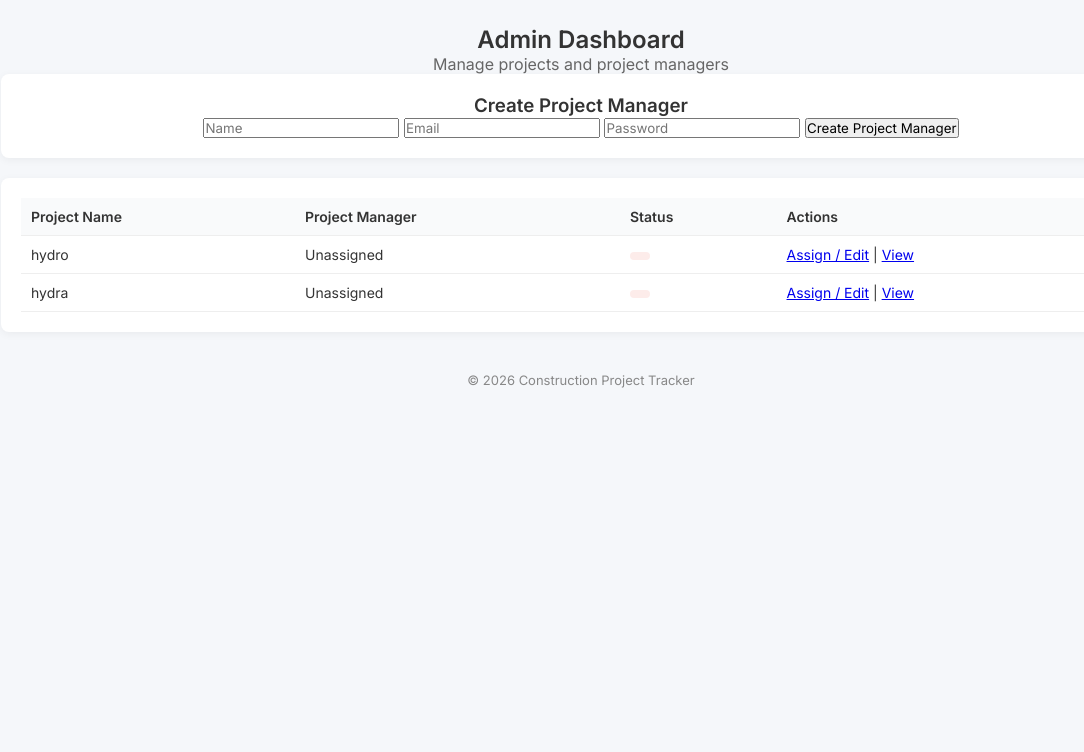
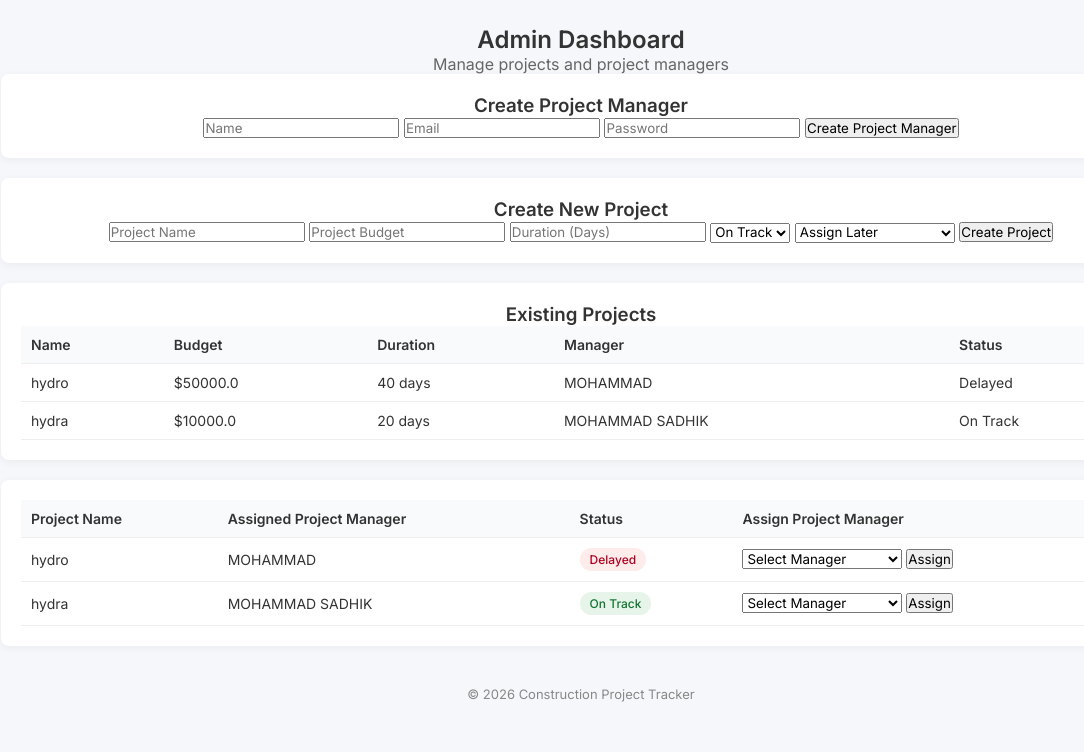
Before and after one commit to sadhikmohammadb5/construction_project_tracker, a Flask app: page /admin in a window 1280 px wide. Shown: the part 106-858 px from the top of the page, without its empty margins (59-1143 px from the left). Before the commit the page ends 494 px from the top, so only its background shows below. Run offline with Flask 3, Linux system fonts and the light colour scheme.

Commit message:
updated files

```diff
--- a/app.py
+++ b/app.py
@@ -41,7 +41,42 @@ def index():
 @app.route("/admin")
 def admin_dashboard():
     projects = Project.query.order_by(Project.id.desc()).all()
-    return render_template("admin/dashboard.html", projects=projects)
+
+    project_managers = ProjectManager.query.order_by(ProjectManager.name.asc()).all()
+
+    return render_template(
+        "admin/dashboard.html",
+        projects=projects,
+        project_managers=project_managers
+    )
+
+
+
+# ---------------
+#assign route
+# ---------------
+
+
+@app.route("/admin/assign-project/<int:project_id>", methods=["POST"])
+def assign_project_to_pm(project_id):
+
+    project = Project.query.get_or_404(project_id)
+
+    pm_id = request.form.get("pm_id")
+
+    if not pm_id:
+        flash("Please select a project manager", "error")
+        return redirect(url_for("admin_dashboard"))
+
+    project.project_manager_id = int(pm_id)
+
+    db.session.commit()
+
+    flash("Project assigned successfully", "success")
+    return redirect(url_for("admin_dashboard"))
+
+
+
 
 
 # ----------------------
@@ -143,8 +178,15 @@ def submit_work_log():
 # ----------------------
 @app.route("/project-manager/dashboard")
 def project_manager_dashboard():
+
     if "pm_id" not in session:
         return redirect(url_for("pm_login"))
+
+    pm_id = session["pm_id"]
+
+    assigned_projects = Project.query.filter_by(
+        project_manager_id=pm_id
+    ).all()
 
     attendances = Attendance.query.order_by(Attendance.date.desc()).all()
     work_logs = WorkLog.query.order_by(WorkLog.created_at.desc()).all()
@@ -152,10 +194,31 @@ def project_manager_dashboard():
 
     return render_template(
         "project_manager/dashboard.html",
+        assigned_projects=assigned_projects,
         attendances=attendances,
         work_logs=work_logs,
         workers=workers
     )
+
+
+# ----------------------
+# Accept Project Assignment
+# ----------------------
+
+@app.route("/project-manager/accept-project/<int:project_id>", methods=["POST"])
+def accept_project(project_id):
+
+    if "pm_id" not in session:
+        return redirect(url_for("pm_login"))
+
+    project = Project.query.get_or_404(project_id)
+
+    # Only allow if this PM is assigned
+    if project.project_manager_id == session["pm_id"]:
+        project.assignment_status = "Accepted"
+        db.session.commit()
+
+    return redirect(url_for("project_manager_dashboard"))
 
 
 
@@ -296,6 +359,36 @@ def pm_create_other_pm():
 
     return redirect(url_for("project_manager_dashboard"))
 
+# ----------------------
+# Admin: Create Project
+# ----------------------
+
+@app.route("/admin/create-project", methods=["POST"])
+def create_project():
+
+    name = request.form.get("name")
+    budget = request.form.get("budget")
+    duration = request.form.get("duration")
+    status = request.form.get("status")
+    pm_id = request.form.get("pm_id")
+
+    if not name or not budget or not duration:
+        flash("All fields are required", "error")
+        return redirect(url_for("admin_dashboard"))
+
+    project = Project(
+        name=name,
+        budget=float(budget),
+        duration_days=int(duration),
+        status=status,
+        project_manager_id=pm_id if pm_id else None
+    )
+
+    db.session.add(project)
+    db.session.commit()
+
+    flash("Project created successfully", "success")
+    return redirect(url_for("admin_dashboard"))
 
 
 # ----------------------
--- a/templates/admin/dashboard.html
+++ b/templates/admin/dashboard.html
@@ -16,22 +16,110 @@
   </form>
 </div>
 
+
+
+<!-- ================= Create Project ================= -->
+<div class="card">
+  <h3>Create New Project</h3>
+
+  <form method="post" action="{{ url_for('create_project') }}">
+
+    <input name="name" placeholder="Project Name" required />
+
+    <input type="number" step="0.01"
+           name="budget"
+           placeholder="Project Budget"
+           required />
+
+    <input type="number"
+           name="duration"
+           placeholder="Duration (Days)"
+           required />
+
+    <select name="status">
+      <option value="On Track">On Track</option>
+      <option value="At Risk">At Risk</option>
+      <option value="Delayed">Delayed</option>
+    </select>
+
+    <select name="pm_id">
+      <option value="">Assign Later</option>
+      {% for pm in project_managers %}
+      <option value="{{ pm.id }}">{{ pm.name }}</option>
+      {% endfor %}
+    </select>
+
+    <button type="submit">Create Project</button>
+
+  </form>
+</div>
+
+
+<!-- ================= Existing Projects ================= -->
+<div class="card">
+  <h3>Existing Projects</h3>
+
+  <table>
+    <thead>
+      <tr>
+        <th>Name</th>
+        <th>Budget</th>
+        <th>Duration</th>
+        <th>Manager</th>
+        <th>Status</th>
+      </tr>
+    </thead>
+    <tbody>
+
+      {% for project in projects %}
+      <tr>
+        <td>{{ project.name }}</td>
+        <td>${{ project.budget }}</td>
+        <td>{{ project.duration_days }} days</td>
+        <td>
+          {% if project.project_manager %}
+            {{ project.project_manager.name }}
+          {% else %}
+            Unassigned
+          {% endif %}
+        </td>
+        <td>{{ project.status }}</td>
+      </tr>
+      {% else %}
+      <tr>
+        <td colspan="5" style="text-align:center;">No projects yet</td>
+      </tr>
+      {% endfor %}
+
+    </tbody>
+  </table>
+</div>
+
+
 <!-- ================= Projects ================= -->
 <div class="card">
   <table>
     <thead>
       <tr>
         <th>Project Name</th>
-        <th>Project Manager</th>
+        <th>Assigned Project Manager</th>
         <th>Status</th>
-        <th>Actions</th>
+        <th>Assign Project Manager</th>
       </tr>
     </thead>
     <tbody>
       {% for project in projects %}
       <tr>
         <td>{{ project.name }}</td>
-        <td>{{ project.manager if project.manager else "Unassigned" }}</td>
+
+        <td>
+          {% if project.project_manager %}
+            {{ project.project_manager.name }}
+          {% else %}
+            Unassigned
+          {% endif %}
+        </td>
+
         <td>
           <span class="status
             {% if project.status == 'On Track' %}on-track
@@ -40,11 +128,22 @@
             {{ project.status }}
           </span>
         </td>
+
         <td>
-          <a href="{{ url_for('projects.edit_project', id=project.id) }}">Assign / Edit</a>
-          |
-          <a href="{{ url_for('projects.project_detail', id=project.id) }}">View</a>
+          <form method="post"
+                action="{{ url_for('assign_project_to_pm', project_id=project.id) }}">
+
+            <select name="pm_id" required>
+              <option value="">Select Manager</option>
+              {% for pm in project_managers %}
+              <option value="{{ pm.id }}">{{ pm.name }}</option>
+              {% endfor %}
+            </select>
+
+            <button type="submit">Assign</button>
+          </form>
         </td>
+
       </tr>
       {% else %}
       <tr>
```
Also changed, not shown: models/project.py (+21 -3 lines), templates/project_manager/dashboard.html (+46 -0 lines), instance/construction_tracker.db.
